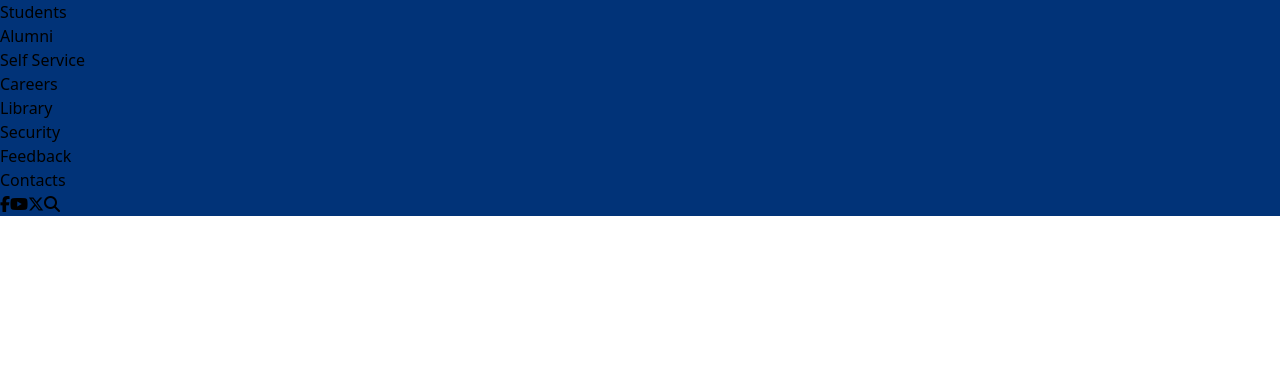
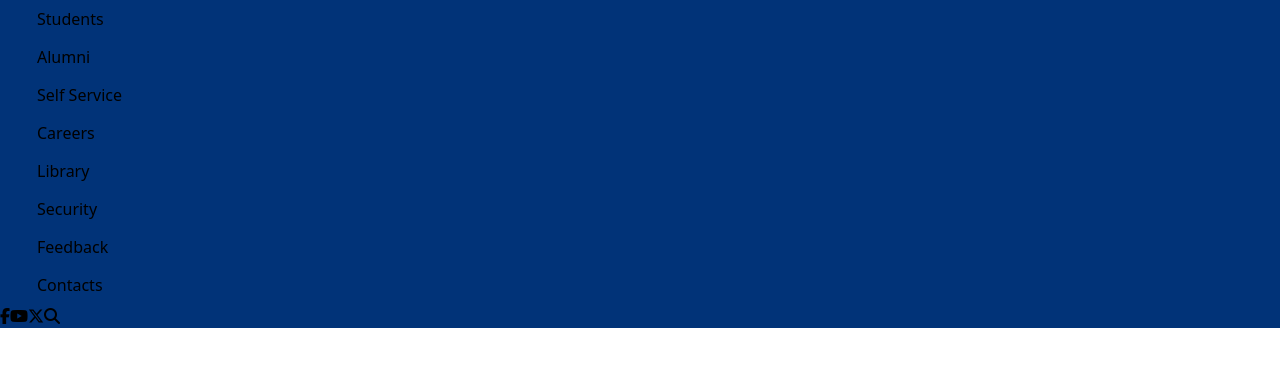
Before and after one commit to Maxaomar/mount-university, a React (Vite) app: page / in a window 1280 px wide. Shown: the top 366 px of the page. Built offline with nearby package versions, Linux system fonts and the light colour scheme.

Commit message:
modified

```diff
--- a/src/index.css
+++ b/src/index.css
@@ -3,6 +3,10 @@
 @tailwind utilities;
 
 nav{
+   background-color: #013378;
+}
 
-  background-color: #013378;
+.list-item{
+  padding: 7px;
+  margin-left: 30px;
 }
--- a/src/navs/Nav1.jsx
+++ b/src/navs/Nav1.jsx
@@ -1,17 +1,17 @@
 export function Nav1(params) {
   return(
-    <nav className="flex justify-between text-white">
+    <nav className="flex justify-evenly text-white">
       <ul className="flex">
-            <li><a href="">Students</a></li>
-            <li><a href="">Alumni</a></li>
-            <li><a href="">Self Service</a></li>
-            <li><a href="">Careers</a></li>
-            <li><a href="">Library</a></li>
-            <li><a href="">Security</a></li>
-            <li><a href="">Feedback</a></li>
-            <li><a href="">Contacts</a></li>
+            <li className="list-item"><a href="">Students</a></li>
+            <li className="list-item"><a href="">Alumni</a></li>
+            <li className="list-item"><a href="">Self Service</a></li>
+            <li className="list-item"><a href="">Careers</a></li>
+            <li className="list-item"><a href="">Library</a></li>
+            <li className="list-item"><a href="">Security</a></li>
+            <li className="list-item"><a href="">Feedback</a></li>
+            <li className="list-item"><a href="">Contacts</a></li>
       </ul>
-      <div>
+      <div className="p-2">
           <i class="fa-brands fa-facebook-f"></i>
           <i class="fa-brands fa-youtube"></i>
           <i class="fa-brands fa-x-twitter"></i>
```
